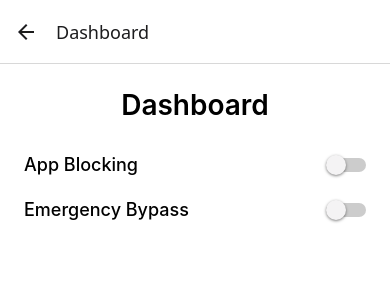
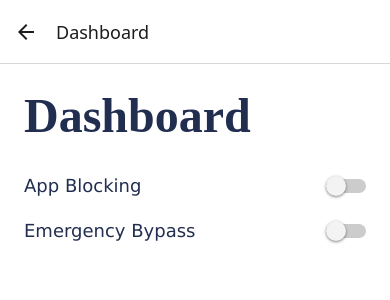
Before and after one commit to jzeller04/unplugged, a React Native app: screen /Dashboard in a window 390 px wide. Shown: the top 300 px of the page. Built offline with nearby package versions, Linux system fonts and the light colour scheme.

Commit message:
Updated dashboard screen style sheet

```diff
--- a/src/client/screens/DashboardScreen.js
+++ b/src/client/screens/DashboardScreen.js
@@ -17,7 +17,7 @@ const DashboardScreen = () => {
         <Switch
           value={isBlockingEnabled}
           onValueChange={toggleBlocking}
-          trackColor={{ false: '#ccc', true: '#007AFF' }}
+          trackColor={{ false: '#ccc', true: '#426B69' }}
           thumbColor={isBlockingEnabled ? '#fff' : '#f4f3f4'}
         />
       </View>
@@ -27,7 +27,7 @@ const DashboardScreen = () => {
         <Switch
           value={isBypassEnabled}
           onValueChange={toggleBypass}
-          trackColor={{ false: '#ccc', true: '#007AFF' }}
+          trackColor={{ false: '#ccc', true: '#426B69' }}
           thumbColor={isBypassEnabled ? '#fff' : '#f4f3f4'}
         />
       </View>
@@ -35,7 +35,7 @@ const DashboardScreen = () => {
   );
 };
 
-//example style sheet, replace later (here or in separate file)
+//temporary style sheet, replace with separate file or components later
 const styles = StyleSheet.create({
   container: {
     flex: 1,
@@ -44,10 +44,12 @@ const styles = StyleSheet.create({
     backgroundColor: '#fff',
   },
   title: {
-    fontSize: 28,
+    color: '#222E50',
+    fontFamily: 'Times New Roman',
+    fontSize: 48,
     fontWeight: '600',
     marginBottom: 32,
-    textAlign: 'center',
+    textAlign: 'left',
   },
   toggleRow: {
     flexDirection: 'row',
@@ -56,8 +58,9 @@ const styles = StyleSheet.create({
     marginBottom: 24,
   },
   label: {
+    color: '#222E50',
+    fontFamily: 'Verdana',
     fontSize: 18,
-    fontWeight: '500',
   },
 });
 
```
